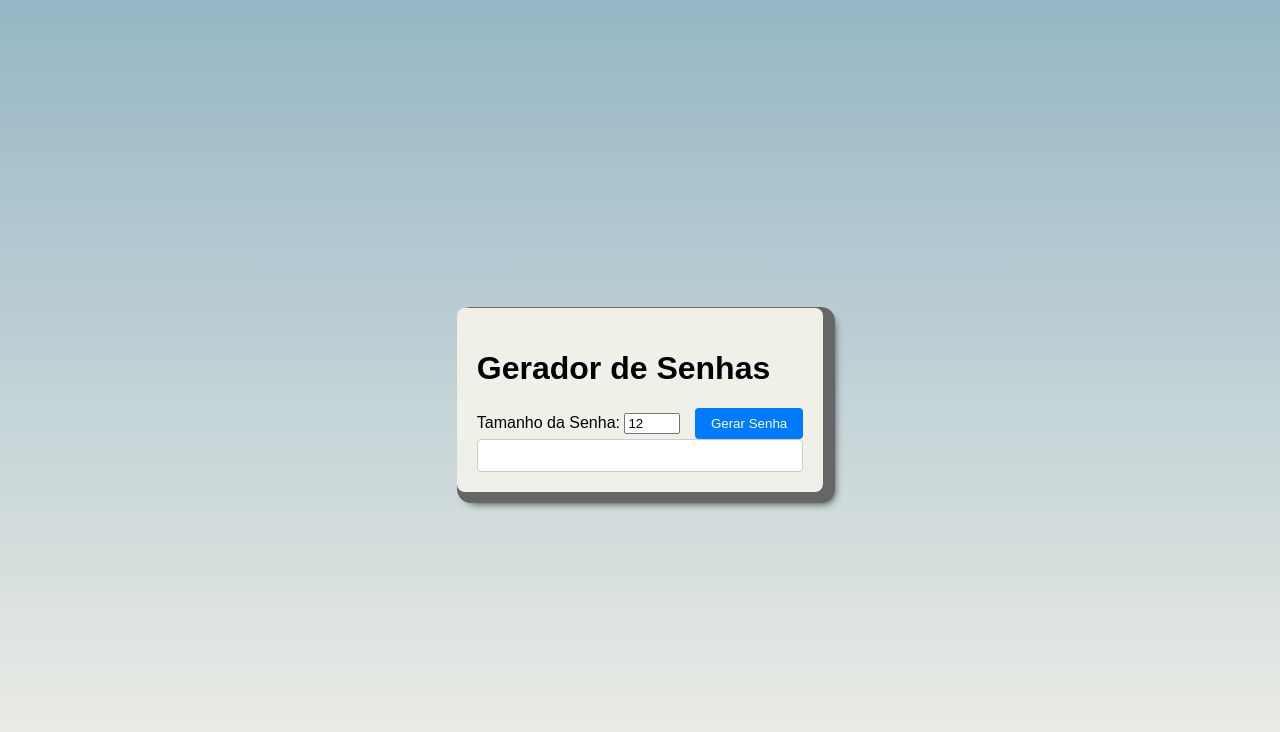
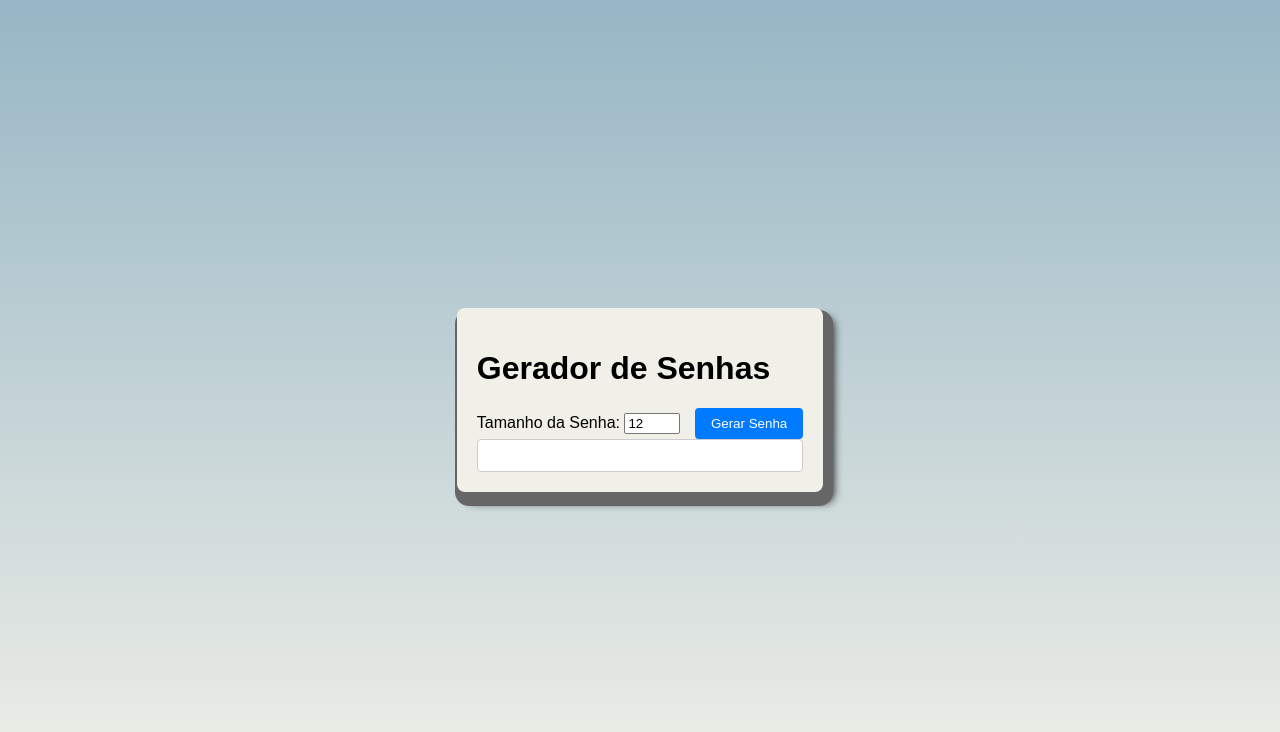
Before and after one commit to thales32k0/password-generator, a plain HTML site: page index.html in a window 1280 px wide. Drawn offline with Linux system fonts and the light colour scheme.

Commit message:
Update styles.css

```diff
--- a/styles.css
+++ b/styles.css
@@ -12,7 +12,7 @@ body {
     background-color: #F1F0E8;
     border-radius: 8px;
     padding: 20px;
-    box-shadow: 6px 5px 0 6px #666, 10px 10px 10px #000;
+    box-shadow: 4px 8px 0 6px #666, 10px 10px 10px #000;
   }
 
   .result {
```
